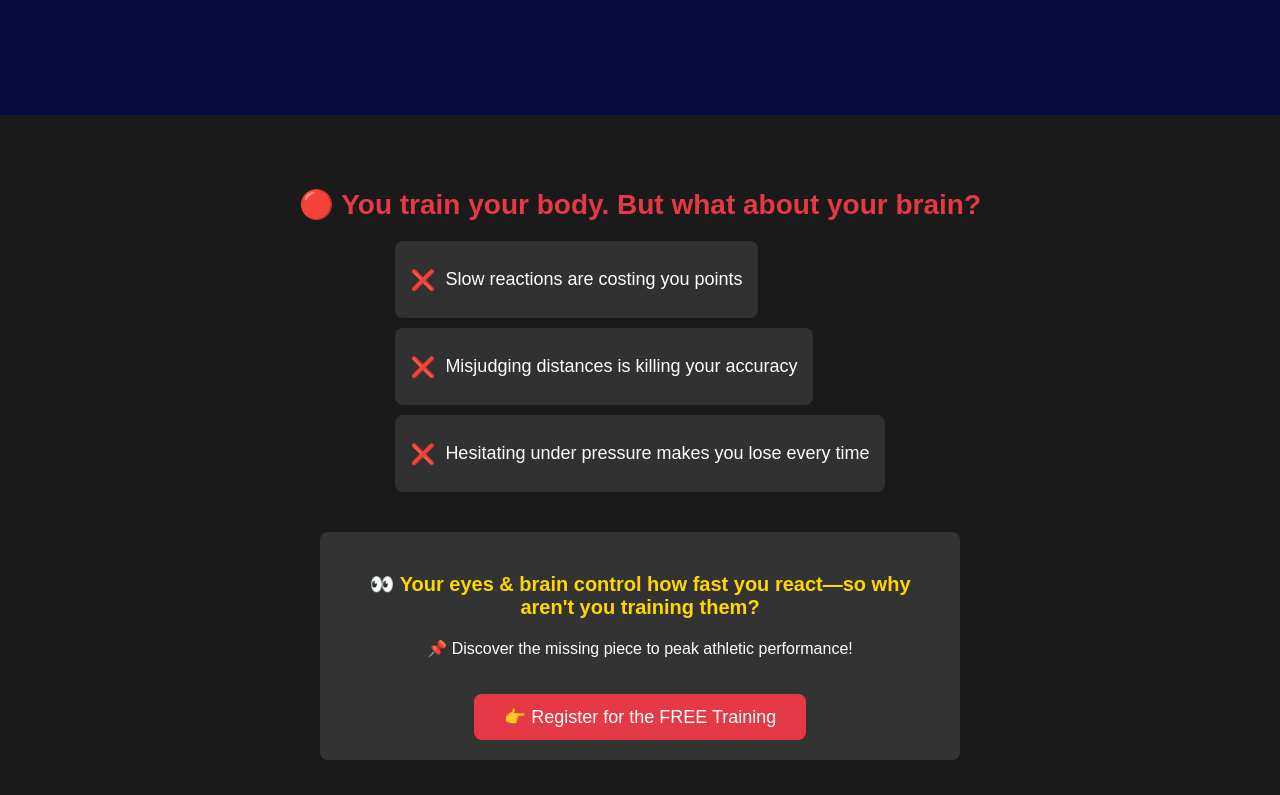
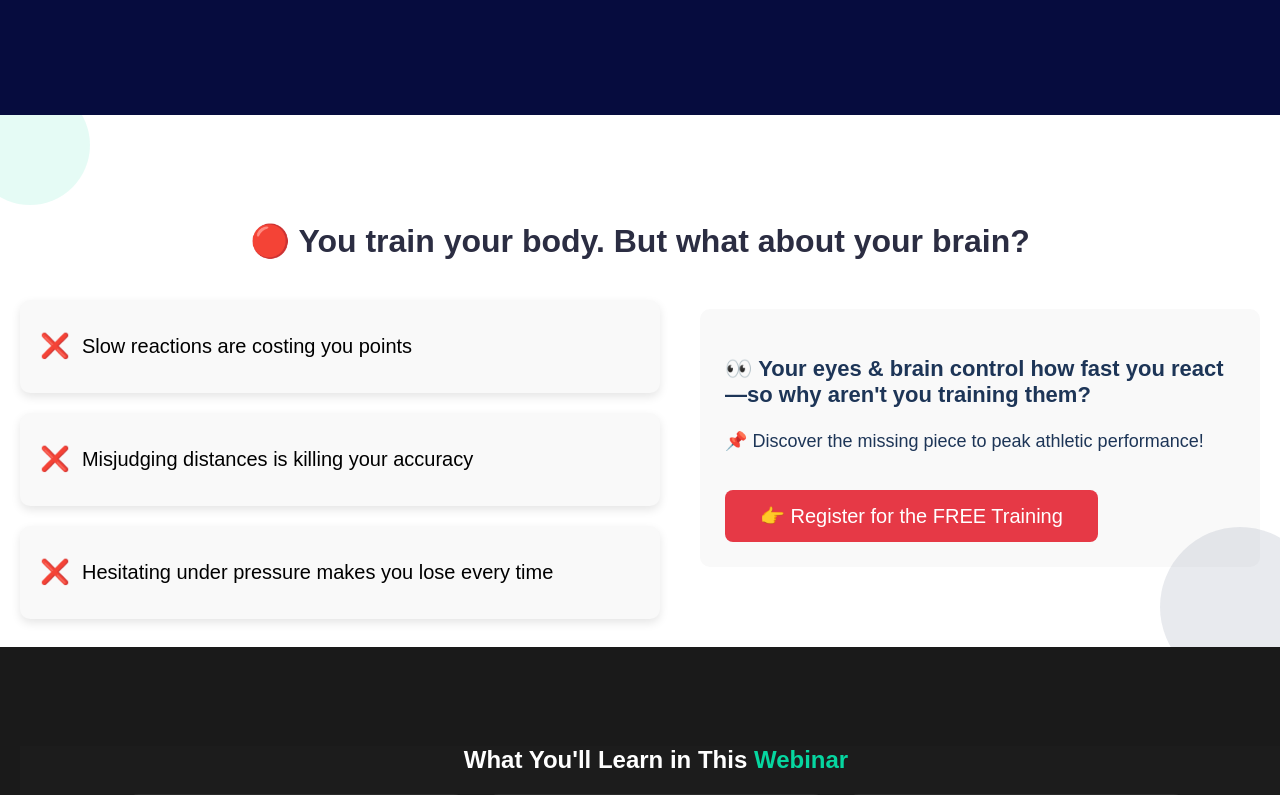
Before and after one commit to Ajith31kumar/Vivek-website, a React (Create React App) app: page / in a window 1280 px wide. Shown: the part 685-1480 px from the top of the page. Built offline with nearby package versions, Linux system fonts and the light colour scheme.

Commit message:
now prefectly set herosection

```diff
--- a/src/Components/HeroSection/HeroSection.css
+++ b/src/Components/HeroSection/HeroSection.css
@@ -1,79 +1,152 @@
 .problem-section {
-    background-color: #1a1a1a;
-    color: white;
-    padding: 50px 20px;
-    text-align: center;
+  position: relative;
+  background-color: white;
+  padding: 80px 20px;
+  overflow: hidden;
 }
 
 .problem-title {
-    font-size: 28px;
-    font-weight: bold;
-    color: #e63946;
-    margin-bottom: 20px;
+  font-size: 2rem;
+  font-weight: 800;
+  color: #2B2D42;
+  text-align: center;
+  margin-bottom: 40px;
+  animation: fadeIn 1s ease-in-out;
 }
 
 .problem-content {
   display: flex;
   flex-direction: column;
   align-items: center;
-    gap: 20px;
+  gap: 30px;
 }
 
 .problem-list {
   display: flex;
   flex-direction: column;
-    gap: 10px;
+  gap: 20px;
 }
 
 .problem-item {
   display: flex;
   align-items: center;
-    font-size: 18px;
-    background: rgba(255, 255, 255, 0.1);
-    padding: 10px 15px;
-    border-radius: 8px;
-    width: fit-content;
+  background: #f9f9f9;
+  padding: 15px 20px;
+  border-radius: 10px;
+  box-shadow: 0px 4px 10px rgba(0, 0, 0, 0.1);
+  transition: transform 0.3s ease-in-out;
+  max-width: 600px;
+}
+
+.problem-item:hover {
+  transform: translateY(-5px);
 }
 
 .problem-icon {
-    margin-right: 10px;
-    font-size: 20px;
+  font-size: 24px;
+  color: #E63946;
+  margin-right: 12px;
 }
 
 .problem-cta {
-    background-color: #333;
-    padding: 20px;
-    border-radius: 8px;
-    width: 100%;
+  background: #f9f9f9 !important; /* Force background color to be #f9f9f9 */
+  padding: 25px;
+  border-radius: 10px;
   max-width: 600px;
-    margin-top: 20px;
+  text-align: center;
+  animation: fadeInRight 1s ease-in-out;
 }
 
+
 .problem-highlight {
-    font-size: 20px;
+  font-size: 22px;
   font-weight: bold;
-    color: #ffd700;
+  color: #1D3557;
 }
 
 .problem-description {
-    font-size: 16px;
+  font-size: 18px;
   margin-top: 10px;
   font-weight: 500;
+  color: #1D3557;
 }
 
 .problem-btn {
   display: inline-block;
-    padding: 12px 30px;
-    background-color: #e63946;
+  padding: 14px 35px;
+  background-color: #E63946;
   color: white;
   text-decoration: none;
-    font-size: 18px;
+  font-size: 20px;
   border-radius: 8px;
   margin-top: 20px;
-    transition: background-color 0.3s, transform 0.2s;
+  transition: background-color 0.3s ease, transform 0.2s;
 }
 
 .problem-btn:hover {
-    background-color: #d62828;
+  background-color: #D62828;
   transform: scale(1.05);
 }
+
+/* Animations */
+@keyframes fadeIn {
+  from { opacity: 0; transform: translateY(-20px); }
+  to { opacity: 1; transform: translateY(0); }
+}
+
+@keyframes fadeInRight {
+  from { opacity: 0; transform: translateX(20px); }
+  to { opacity: 1; transform: translateX(0); }
+}
+
+/* Background Decorations */
+.problem-section::before,
+.problem-section::after {
+  content: "";
+  position: absolute;
+  border-radius: 50%;
+  opacity: 0.1;
+}
+
+.problem-section::before {
+  width: 120px;
+  height: 120px;
+  background-color: #06D6A0;
+  top: -30px;
+  left: -30px;
+}
+
+.problem-section::after {
+  width: 160px;
+  height: 160px;
+  background-color: #1D3557;
+  bottom: -40px;
+  right: -40px;
+}
+.problem-content {
+  display: flex;
+  flex-direction: row;
+  justify-content: center;
+  align-items: center;
+  gap: 40px;
+}
+
+.problem-list {
+  flex: 1;
+  color: black; /* This will make the text black */
+  font-size: 20px;
+  font: size 30%;;
+}
+
+
+
+.problem-cta {
+  flex: 1;
+  background: #333;
+  padding: 25px;
+  border-radius: 10px;
+  text-align: left; /* Left align text */
+  animation: fadeInRight 1s ease-in-out;
+  margin-left: 680px;
+  margin-top: -310px; /* Optional: Add margin if needed to separate from the left content */
+}
--- a/src/Components/HeroSection/HeroSection.js
+++ b/src/Components/HeroSection/HeroSection.js
@@ -1,17 +1,19 @@
-import React from 'react';
-import './HeroSection.css'; // Import CSS file
+import React from "react";
+import "./HeroSection.css"; // Importing CSS file
 
 const HeroSection = () => {
   return (
     <section id="problem" className="problem-section">
-      <h2 className="problem-title">🔴 You train your body. But what about your brain?</h2>
+      <div className="problem-container">
+        <h2 className="problem-title">
+          🔴 You train your body. But what about your brain?
+        </h2>
 
-      <div className="problem-content">
         <div className="problem-list">
           {[
             "Slow reactions are costing you points",
             "Misjudging distances is killing your accuracy",
-            "Hesitating under pressure makes you lose every time"
+            "Hesitating under pressure makes you lose every time",
           ].map((text, index) => (
             <div key={index} className="problem-item">
               <span className="problem-icon">❌</span>
@@ -22,9 +24,19 @@ const HeroSection = () => {
 
         {/* CTA Block */}
         <div className="problem-cta">
-          <p className="problem-highlight">👀 Your eyes & brain control how fast you react—so why aren't you training them?</p>
-          <p className="problem-description">📌 Discover the missing piece to peak athletic performance!</p>
-          <a href="https://tagmango.app/36e3433a84" className="problem-btn">👉 Register for the FREE Training</a>
+          <p className="problem-highlight">
+            👀 Your eyes & brain control how fast you react—so why aren't you
+            training them?
+          </p>
+          <p className="problem-description">
+            📌 Discover the missing piece to peak athletic performance!
+          </p>
+          <a
+            href="https://tagmango.app/36e3433a84"
+            className="problem-btn"
+          >
+            👉 Register for the FREE Training
+          </a>
         </div>
       </div>
     </section>
```
Lines whose indentation alone changed are shown as unchanged.
